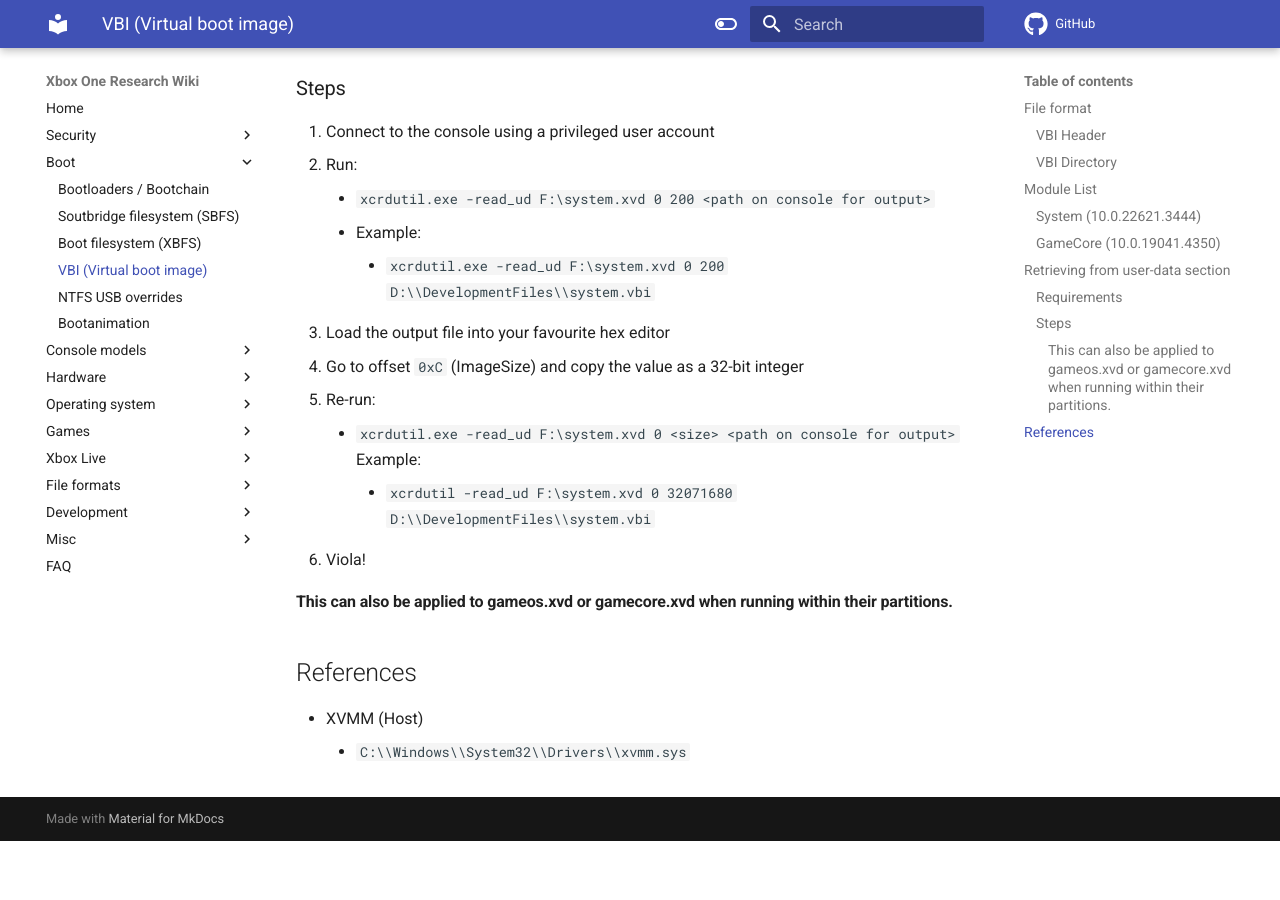
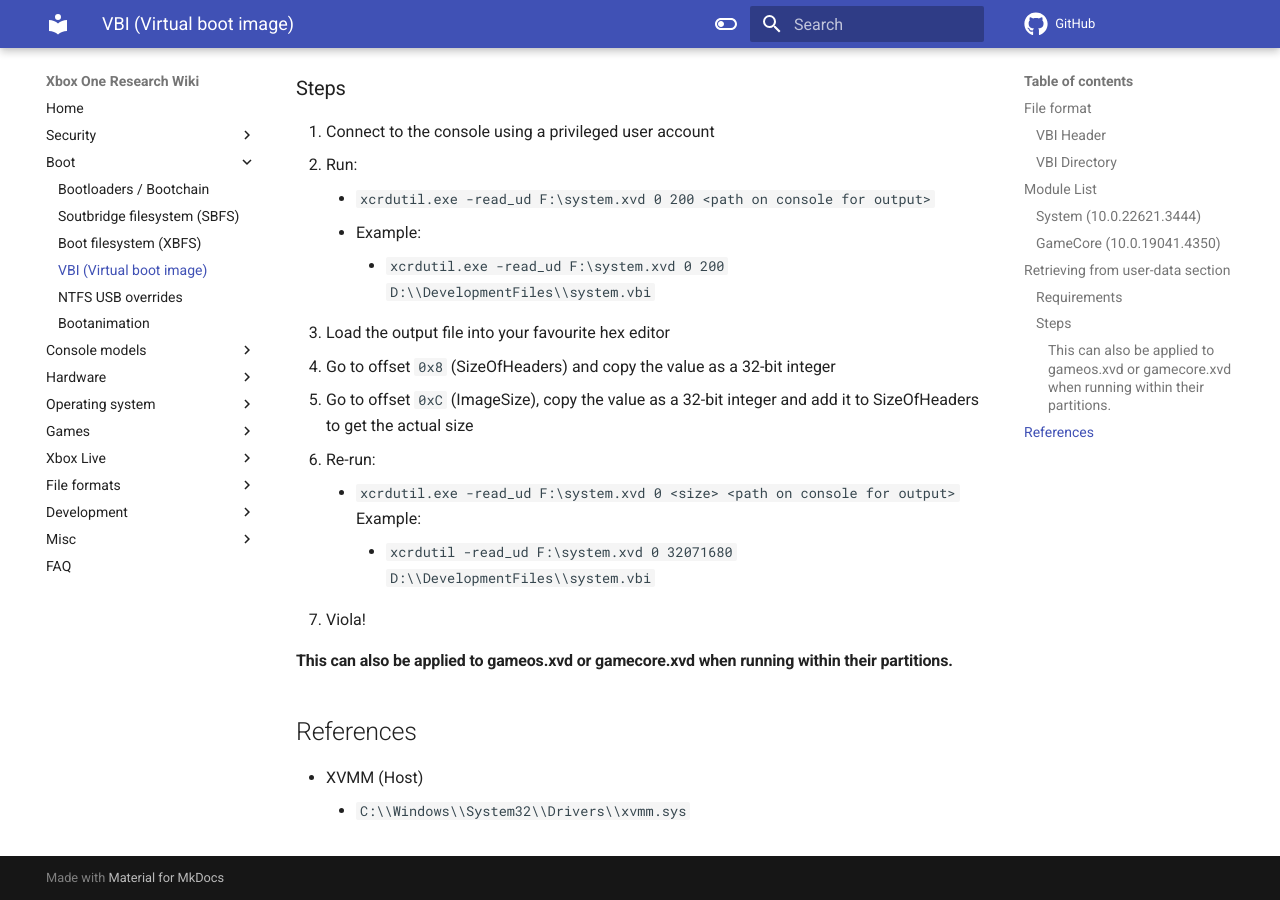
Before and after one commit to xboxoneresearch/wiki, an MkDocs documentation site: the page built from docs/boot/vbi.md, in a window 1280 px wide and 900 px high, scrolled down 5196 px. Built offline with MkDocs 1.6.1 and Material for MkDocs 9.7.7, drawn with Linux system fonts in a browser that asks for light colours; comment, search, counter and statistics services are not loaded; before the commit the page ends 6037 px from its top, so only the background shows below that.

Commit message:
Update vbi.md to correcte the calculation method of Vbi size based on the discussion in March

```diff
--- a/docs/boot/vbi.md
+++ b/docs/boot/vbi.md
@@ -121,12 +121,13 @@
     - Example:
         - `` xcrdutil.exe -read_ud F:\system.xvd 0 200 D:\\DevelopmentFiles\\system.vbi ``
 3. Load the output file into your favourite hex editor
-4. Go to offset ``0xC`` (ImageSize) and copy the value as a 32-bit integer
-5. Re-run:
+4. Go to offset ``0x8`` (SizeOfHeaders) and copy the value as a 32-bit integer
+5. Go to offset ``0xC`` (ImageSize), copy the value as a 32-bit integer and add it to SizeOfHeaders to get the actual size
+6. Re-run:
     - `` xcrdutil.exe -read_ud F:\system.xvd 0 <size> <path on console for output> ``
     Example:
         - `` xcrdutil -read_ud F:\system.xvd 0 32071680 D:\\DevelopmentFiles\\system.vbi ``
-6. Viola!
+7. Viola!
 
 #### This can also be applied to gameos.xvd or gamecore.xvd when running within their partitions.
 
```
